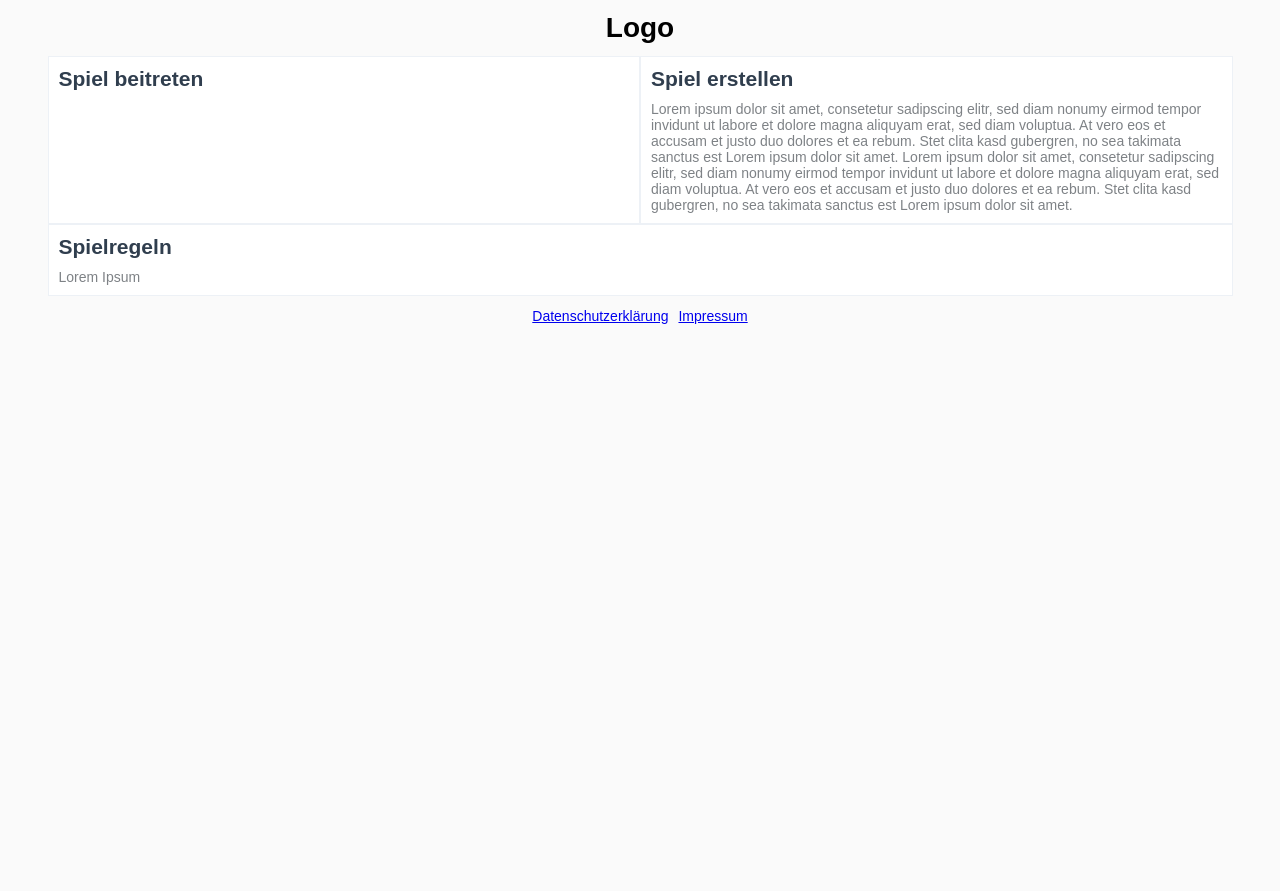
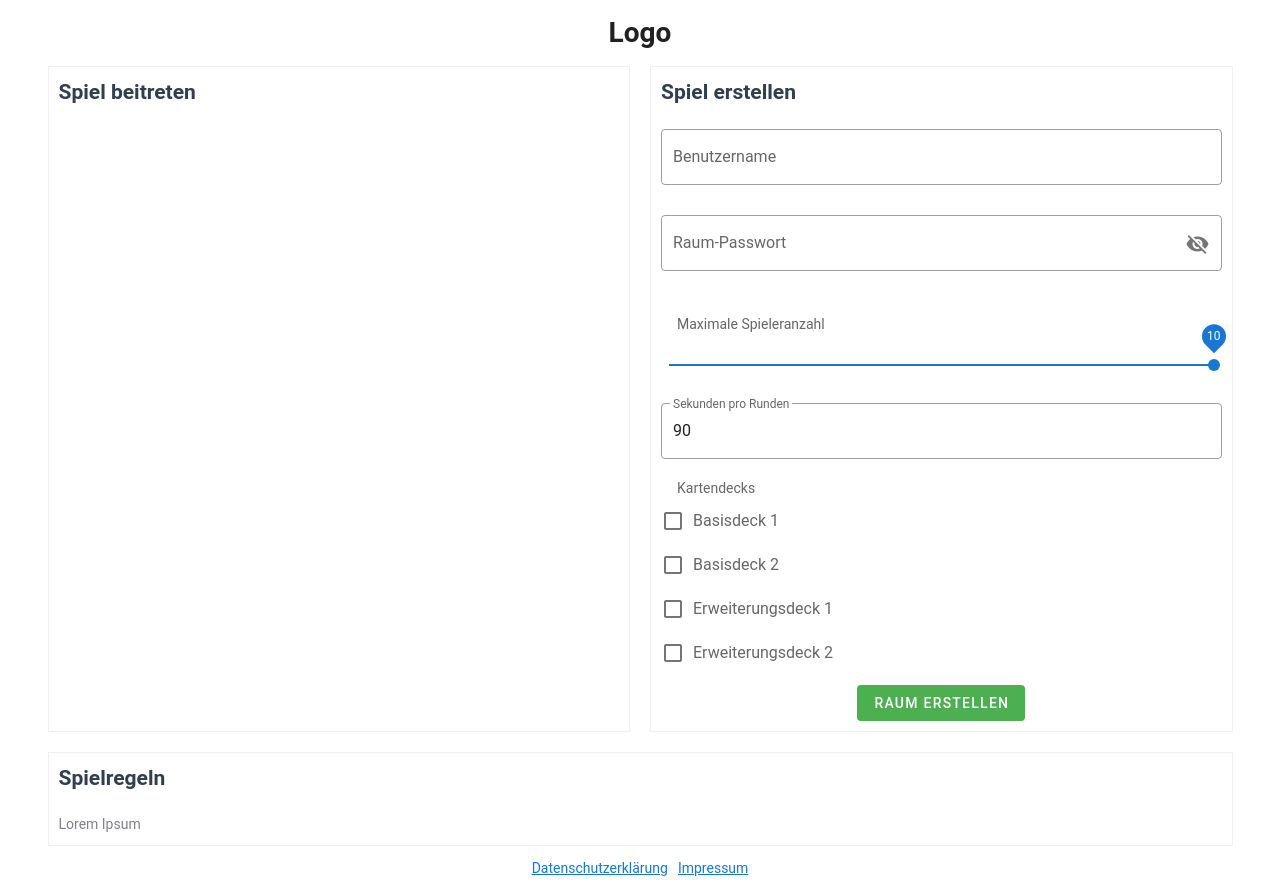
Before and after one commit to Cardity/cardity-web, a Vue app: page /#/ in a window 1280 px wide. Before the commit the page ends 800 px from the top, so only its background shows below. Built offline with nearby package versions, Linux system fonts and the light colour scheme.

Commit message:
form access added

```diff
--- a/public/index.html
+++ b/public/index.html
@@ -4,6 +4,8 @@
     <meta charset="utf-8">
     <meta http-equiv="X-UA-Compatible" content="IE=edge">
     <meta name="viewport" content="width=device-width,initial-scale=1.0">
+    <!-- <link href="https://fonts.googleapis.com/css?family=Roboto:100,300,400,500,700,900" rel="stylesheet"> -->
+    <link href="https://cdn.jsdelivr.net/npm/@mdi/font@4.x/css/materialdesignicons.min.css" rel="stylesheet">
     <!-- <link rel="icon" href="<%= BASE_URL %>favicon.ico"> -->
     <title><%= htmlWebpackPlugin.options.title %></title>
   </head>
--- a/src/App.vue
+++ b/src/App.vue
@@ -1,11 +1,7 @@
 <template>
-    <div id="app">
-        <router-view/>
-        <!-- <div id="nav">
-            <router-link to="/">Home</router-link> |
-            <router-link to="/about">About</router-link>
-        </div> -->
-    </div>
+    <v-app id="app">
+        <router-view />
+    </v-app>
 </template>
 
 <style lang="scss">
--- a/src/components/CreateGame.vue
+++ b/src/components/CreateGame.vue
@@ -2,6 +2,137 @@
     <v-col class="createGame contentBox">
         <h2 class="boxTitle">Spiel erstellen</h2>
 
-        Lorem ipsum dolor sit amet, consetetur sadipscing elitr, sed diam nonumy eirmod tempor invidunt ut labore et dolore magna aliquyam erat, sed diam voluptua. At vero eos et accusam et justo duo dolores et ea rebum. Stet clita kasd gubergren, no sea takimata sanctus est Lorem ipsum dolor sit amet. Lorem ipsum dolor sit amet, consetetur sadipscing elitr, sed diam nonumy eirmod tempor invidunt ut labore et dolore magna aliquyam erat, sed diam voluptua. At vero eos et accusam et justo duo dolores et ea rebum. Stet clita kasd gubergren, no sea takimata sanctus est Lorem ipsum dolor sit amet.
+        <v-form ref="form" v-model="valid" lazy-validation @submit.prevent="getFormValues" id="createGameForm">
+            <v-text-field
+                name="nickname"
+                label="Benutzername"
+                :rules="nicknameRules"
+                outlined
+                clearable>
+            </v-text-field>
+
+            <v-text-field
+                name="password"
+                :append-icon="show1 ? 'mdi-eye' : 'mdi-eye-off'"
+                :type="show1 ? 'text' : 'password'"
+                label="Raum-Passwort"
+                outlined
+                clearable
+                @click:append="show1 = !show1">
+            </v-text-field>
+
+            <v-subheader>
+                Maximale Spieleranzahl
+            </v-subheader>
+            <v-slider
+                v-model="maxPlayers"
+                name="maxPlayers"
+                min="3"
+                max="10"
+                thumb-label="always"
+                :thumb-size="24">
+            </v-slider>
+
+            <v-text-field
+                v-model="secondsPerRound"
+                type="number"
+                label="Sekunden pro Runden"
+                outlined>
+            </v-text-field>
+
+            <v-subheader
+                class="subHeaderDl">
+                Kartendecks
+            </v-subheader>
+            <v-checkbox
+                v-model="cardDecks"
+                name="cardDecks1"
+                label="Basisdeck 1"
+                value="1"
+                hide-details>
+            </v-checkbox>
+            <v-checkbox
+                v-model="cardDecks"
+                name="cardDecks2"
+                label="Basisdeck 2"
+                value="2"
+                hide-details>
+            </v-checkbox>
+            <v-checkbox
+                v-model="cardDecks"
+                name="cardDecks3"
+                label="Erweiterungsdeck 1"
+                value="3"
+                hide-details>
+            </v-checkbox>
+            <v-checkbox
+                v-model="cardDecks"
+                name="cardDecks4"
+                label="Erweiterungsdeck 2"
+                value="4"
+                hide-details>
+            </v-checkbox>
+
+            <div class="submitArea">
+                <v-btn
+                    :disabled="!valid"
+                    type="submit"
+                    color="success"
+                    depressed
+                    form="createGameForm"
+                >
+                    Raum erstellen
+                </v-btn>
+            </div>
+        </v-form>
     </v-col>
 </template>
+
+<script lang="ts">
+import { Component, Vue } from "vue-property-decorator";
+
+@Component({})
+export default class CreateGame extends Vue {
+    $refs!: {
+        form: HTMLFormElement
+    }
+
+    data() {
+        return {
+            valid: true,
+            show1: false,
+            nicknameRules: [
+                (value: string) => !!value || "test",
+                (value: string) => (value && value.length > 10) || 'Name must be less than 10 characters'
+            ],
+            maxPlayers: 10,
+            secondsPerRound: 90,
+            cardDecks: []
+        };
+    }
+
+    getFormValues(event: any) {
+        if (!this.$refs.form.validate()) {
+            return;
+        }
+        let elements = event.target.elements;
+        console.log("test2");
+        // console.log(elements.nickname.value);
+        console.log(elements.maxPlayers.value);
+        // console.log(elements.cardDecks1.checked);
+    }
+}
+</script>
+
+<style lang="scss" scoped>
+.subHeaderDl {
+    height: 0px;
+}
+
+.createGame {
+    .submitArea {
+        margin-top: 20px;
+        text-align: center;
+    }
+}
+</style>
--- a/src/components/GameInstruction.vue
+++ b/src/components/GameInstruction.vue
@@ -7,3 +7,9 @@
         </v-col>
     </v-row>
 </template>
+
+<style lang="scss" scoped>
+.gameInstruction {
+    margin-top: 20px;
+}
+</style>
--- a/src/views/Home.vue
+++ b/src/views/Home.vue
@@ -3,6 +3,7 @@
         <Header />
         <v-row>
             <JoinGame />
+            <v-spacer/>
             <CreateGame />
         </v-row>
         <GameInstruction />
@@ -45,8 +46,13 @@ export default class Home extends Vue {}
         h2.boxTitle {
             @include theme('color', $boxTitleColor);
             margin: 0;
-            margin-bottom: 10px;
+            margin-bottom: 20px;
         }
+    }
+
+    .spacer {
+        flex-grow: 0 !important;
+        width: 20px;
     }
 }
 </style>
```
